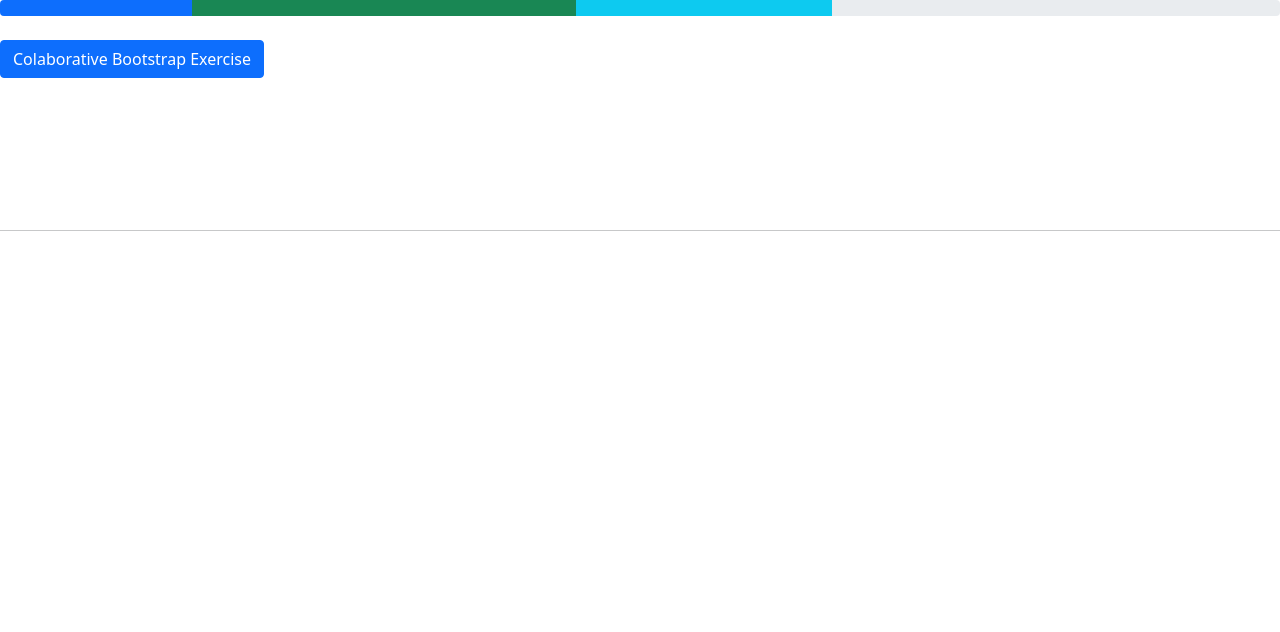
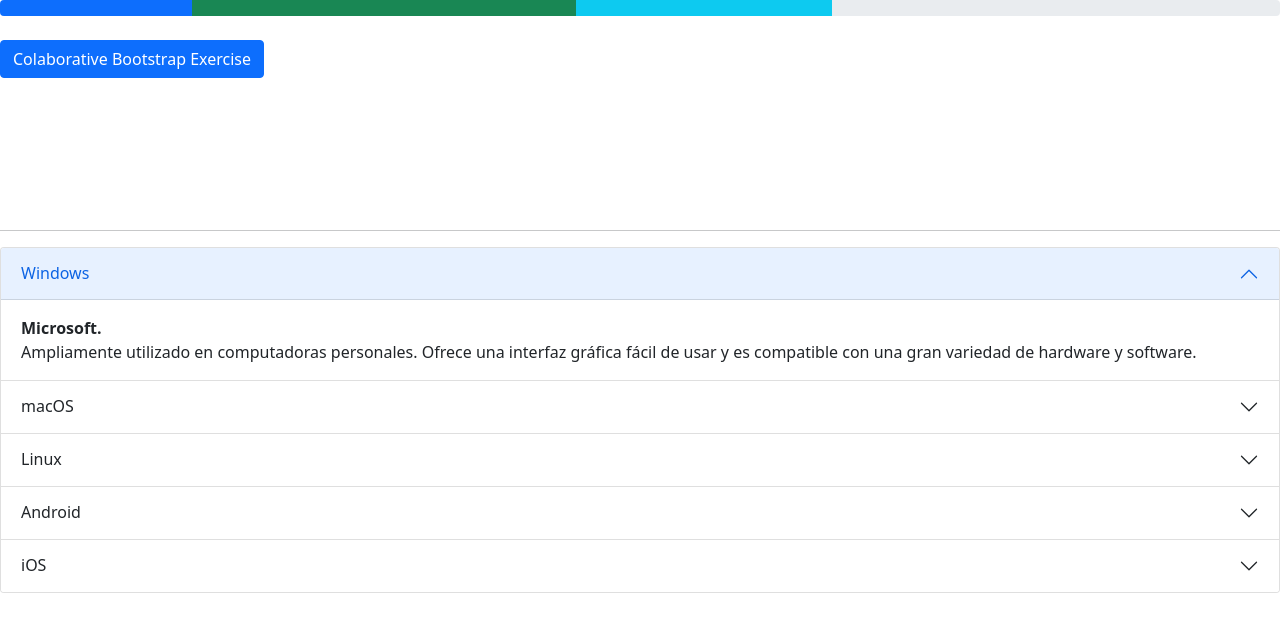
Before and after one commit to rampmail29/Sesion66, a plain HTML site: page index.html in a window 1280 px wide. Drawn offline with nearby package versions, Linux system fonts and the light colour scheme.

Commit message:
Update index.html

```diff
--- a/index.html
+++ b/index.html
@@ -55,7 +55,70 @@
     <!-- ------------ -->
 
     <!-- SECCIÓN ACCORDION / SISTEMAS OPERATIVOS-->
+    <div class="accordion" id="accordionPanelsStayOpenExample">
+        <div class="accordion-item">
+          <h2 class="accordion-header" id="panelsStayOpen-headingOne">
+            <button class="accordion-button" type="button" data-bs-toggle="collapse" data-bs-target="#panelsStayOpen-collapseOne" aria-expanded="true" aria-controls="panelsStayOpen-collapseOne">
+                Windows
+            </button>
+          </h2>
+          <div id="panelsStayOpen-collapseOne" class="accordion-collapse collapse show" aria-labelledby="panelsStayOpen-headingOne">
+            <div class="accordion-body">
+              <strong>Microsoft.</strong> <br> Ampliamente utilizado en computadoras personales. Ofrece una interfaz gráfica fácil de usar y es compatible con una gran variedad de hardware y software.
+            </div>
+          </div>
+        </div>
+        <div class="accordion-item">
+          <h2 class="accordion-header" id="panelsStayOpen-headingTwo">
+            <button class="accordion-button collapsed" type="button" data-bs-toggle="collapse" data-bs-target="#panelsStayOpen-collapseTwo" aria-expanded="false" aria-controls="panelsStayOpen-collapseTwo">
+                macOS
+            </button>
+          </h2>
+          <div id="panelsStayOpen-collapseTwo" class="accordion-collapse collapse" aria-labelledby="panelsStayOpen-headingTwo">
+            <div class="accordion-body">
+              <strong>Apple</strong> <br> Se destaca por su diseño elegante, estabilidad y seguridad, y está optimizado para el hardware de Apple.
+            </div>
+          </div>
+        </div>
+        <div class="accordion-item">
+          <h2 class="accordion-header" id="panelsStayOpen-headingThree">
+            <button class="accordion-button collapsed" type="button" data-bs-toggle="collapse" data-bs-target="#panelsStayOpen-collapseThree" aria-expanded="false" aria-controls="panelsStayOpen-collapseThree">
+                Linux
+            </button>
+          </h2>
+          <div id="panelsStayOpen-collapseThree" class="accordion-collapse collapse" aria-labelledby="panelsStayOpen-headingThree">
+            <div class="accordion-body">
+              <strong>Código abierto</strong> <br> Existen diversas distribuciones (como Ubuntu, Fedora, Debian), que lo hacen adecuado para servidores, escritorios y dispositivos embebidos. Es conocido por su flexibilidad y seguridad.
+            </div>
+          </div>
+        </div>
+        <div class="accordion-item">
+            <h2 class="accordion-header" id="panelsStayOpen-headingFour">
+              <button class="accordion-button collapsed" type="button" data-bs-toggle="collapse" data-bs-target="#panelsStayOpen-collapseFour" aria-expanded="false" aria-controls="panelsStayOpen-collapseFour">
+                Android
+              </button>
+            </h2>
+            <div id="panelsStayOpen-collapseFour" class="accordion-collapse collapse" aria-labelledby="panelsStayOpen-headingFour">
+              <div class="accordion-body">
+                <strong>Google</strong>  Sistema operativo móvil basado en Linux. Es el sistema operativo más popular en teléfonos inteligentes y tabletas, ofreciendo acceso a una vasta tienda de aplicaciones (Google Play).
+              </div>
+            </div>
+          </div>
+          <div class="accordion-item">
+            <h2 class="accordion-header" id="panelsStayOpen-headingFive">
+              <button class="accordion-button collapsed" type="button" data-bs-toggle="collapse" data-bs-target="#panelsStayOpen-collapseFive" aria-expanded="false" aria-controls="panelsStayOpen-collapseFive">
+                iOS
+              </button>
+            </h2>
+            <div id="panelsStayOpen-collapseFive" class="accordion-collapse collapse" aria-labelledby="panelsStayOpen-headingFive">
+              <div class="accordion-body">
+                <strong>Apple</strong>  El sistema operativo móvil de Apple, usado en iPhones, iPads y iPods. Conocido por su alta seguridad, rendimiento optimizado y su estrecha integración con otros productos de Apple.
+              </div>
+            </div>
+          </div>
+      </div>
     <!-- ------------ -->
+
 
     <!-- SECCIÓN MODAL / DEFINICIÓN-->
     <!-- SECCIÓN MODAL / CARACTERÍSTICAS-->
```
